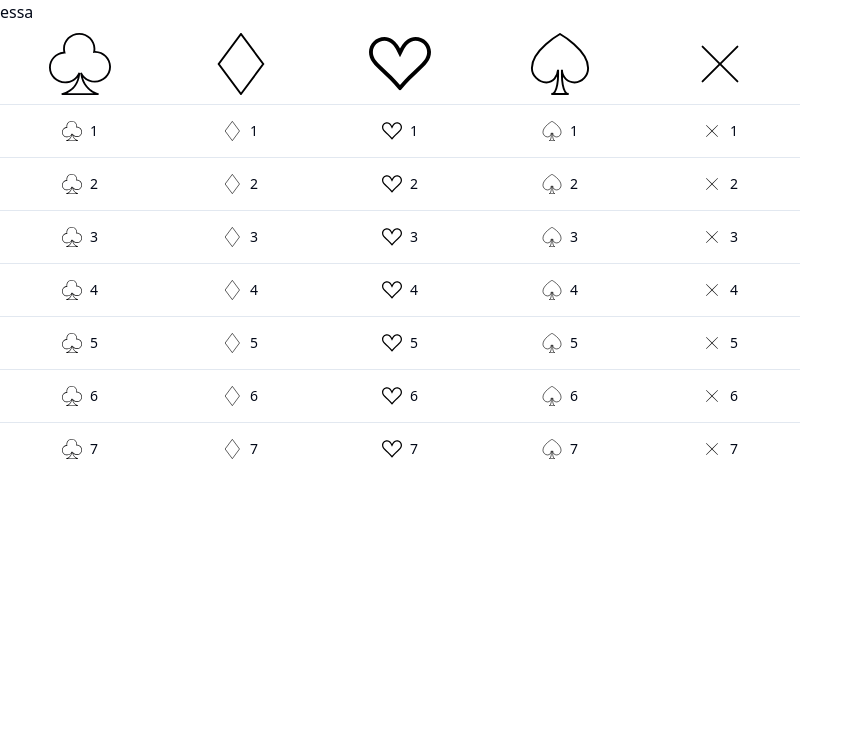
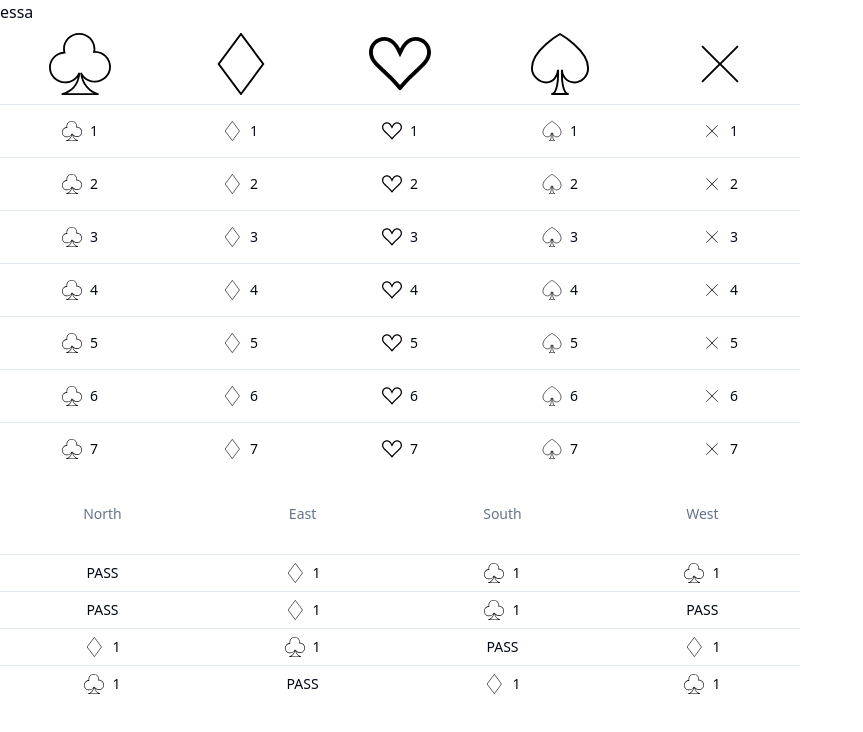
Before and after one commit to poziomk3/bridge-app, a React (Vite) app: page / in a window 1280 px wide. Shown: the top 732 px of the page, without its empty margins (0-863 px from the left). Built offline with nearby package versions, Linux system fonts and the light colour scheme.

Commit message:
chore:player bids table

```diff
--- a/src/bridge-game/Biding.ts
+++ b/src/bridge-game/Biding.ts
@@ -1,7 +1,7 @@
 export enum NoContractBid {
-  Pass,
-  Double,
-  Redouble,
+  PASS = "PASS",
+  DOUBLE = "DOUBLE",
+  REDOUBLE = "REDOUBLE",
 }
 export enum ExtendedSuit {
   CLUBS = "CLUBS",
@@ -16,7 +16,7 @@ export type BidType = ContractBid | NoContractBid;
 export type BidTable = Array<BidType>;
 
 export function getBidValue(bid: ContractBid): number {
-  return Object.values(ExtendedSuit).indexOf(bid.suit) + (bid.value-1) * 5;
+  return Object.values(ExtendedSuit).indexOf(bid.suit) + (bid.value - 1) * 5;
 }
 export function createBidArray(): Array<ContractBid> {
   const bidDeck: Array<ContractBid> = [];
@@ -43,6 +43,15 @@ export function isContractBid(bid: BidType): boolean {
 
   return false;
 }
+export function getContractBid(bid: BidType): ContractBid | null {
+  if (isContractBid(bid)) return bid as ContractBid;
+  return null;
+}
+export function getNoContractBid(bid: BidType): NoContractBid | null {
+  if (isContractBid(bid)) return null;
+  return bid as NoContractBid;
+}
+
 export function getLastContractBid(bidTable: BidTable): ContractBid | null {
   for (let i = bidTable.length - 1; i >= 0; i--)
     if (isContractBid(bidTable[i])) return bidTable[i] as ContractBid;
@@ -52,12 +61,12 @@ export function getLastContractBid(bidTable: BidTable): ContractBid | null {
 
 export function isBiddingComplete(bidTable: BidTable): boolean {
   if (bidTable.length < 4) return false;
-  if (bidTable.length === 4 && bidTable[0] === NoContractBid.Pass) {
-    for (const bid of bidTable) if (bid != NoContractBid.Pass) return false;
+  if (bidTable.length === 4 && bidTable[0] === NoContractBid.PASS) {
+    for (const bid of bidTable) if (bid != NoContractBid.PASS) return false;
     return true;
   }
   for (let i = 1; i < 4; i++) {
-    if (bidTable[bidTable.length - i] != NoContractBid.Pass) return false;
+    if (bidTable[bidTable.length - i] != NoContractBid.PASS) return false;
   }
   return true;
 }
--- /dev/null
+++ b/src/bridge-game/Players.ts
@@ -0,0 +1,6 @@
+export enum Player {
+  North = "North",
+  East = "East",
+  South = "South",
+  West = "West",
+}
--- /dev/null
+++ b/src/components/game/bid.tsx
@@ -0,0 +1,32 @@
+import {
+  BidType,
+  getContractBid,
+  getNoContractBid,
+  isContractBid,
+} from "@/bridge-game/Biding";
+import { FC } from "react";
+
+interface BidProps {
+  bid: BidType;
+}
+
+const Biding: FC<BidProps> = ({ bid }) => {
+  return (
+    <div className="flex h-5 gap-2 justify-center">
+      {isContractBid(bid) ? (
+        <>
+          <img
+            className=""
+            src={`/src/assets/${getContractBid(bid)!.suit}.svg`}
+            alt=""
+          />
+          <div>{getContractBid(bid)!.value}</div>
+        </>
+      ) : (
+        <div>{getNoContractBid(bid)}</div>
+      )}
+    </div>
+  );
+};
+
+export default Biding;
--- a/src/components/game/biding-table.tsx
+++ b/src/components/game/biding-table.tsx
@@ -2,18 +2,14 @@ import { FC } from "react";
 import {
   Table,
   TableBody,
-  TableCaption,
   TableCell,
   TableHead,
   TableHeader,
   TableRow,
 } from "../ui/table";
-import {
-  ExtendedSuit,
-  createBidArray,
-  getBidValue,
-} from "@/bridge-game/Biding";
+import { ExtendedSuit, createBidArray } from "@/bridge-game/Biding";
 import { Button } from "../ui/button";
+import Bid from "./bid";
 
 interface BidingTableProps {}
 
@@ -47,14 +43,7 @@ const BidingTable: FC<BidingTableProps> = () => {
               bid.value == number ? (
                 <TableCell>
                   <Button variant={"ghost"}>
-                    <div className="flex  h-full gap-2">
-                      <img
-                        className=""
-                        src={`/src/assets/${bid.suit}.svg`}
-                        alt=""
-                      />
-                      <div>{bid.value}</div>
-                    </div>
+                    <Bid bid={bid} />
                   </Button>
                 </TableCell>
               ) : null
--- /dev/null
+++ b/src/components/game/player-bids.tsx
@@ -0,0 +1,54 @@
+import {  BidType } from "@/bridge-game/Biding";
+import { Player } from "@/bridge-game/Players";
+import { FC } from "react";
+import {
+  Table,
+  TableBody,
+  TableCell,
+  TableHead,
+  TableHeader,
+  TableRow,
+} from "../ui/table";
+import Bid from "./bid";
+
+interface PlayerBidsProps {
+  bidTable: BidType[];
+}
+const chunkedArrays = (originalArray: BidType[]) => {
+    console.log(originalArray)
+  const chunkedArrays: BidType[][] = [];
+  for (let i = 0; i < originalArray.length; i += 4) {
+    chunkedArrays.push(originalArray.slice(i, i + 4));
+  }
+  return chunkedArrays;
+};
+const PlayerBids: FC<PlayerBidsProps> = ({ bidTable }) => {
+  const bids = chunkedArrays(bidTable);
+  const players = Object.values(Player);
+  return (
+    <Table className="text-center ">
+      {/* <TableCaption>A list of your recent invoices.</TableCaption> */}
+      <TableHeader>
+        <TableRow>
+          {players.map((player) => (
+            <TableHead>{player}</TableHead>
+          ))}
+        </TableRow>
+      </TableHeader>
+      <TableBody>
+        {bids.map((bidRow) => (
+          <TableRow>
+            {bidRow.map((bid) =>
+                <TableCell>
+                    <Bid bid={bid} />
+                </TableCell>
+
+            )}
+          </TableRow>
+        ))}
+      </TableBody>
+    </Table>
+  );
+};
+
+export default PlayerBids;
--- a/src/views/Game.tsx
+++ b/src/views/Game.tsx
@@ -1,10 +1,32 @@
+import { ExtendedSuit, NoContractBid } from "@/bridge-game/Biding";
 import BidingTable from "@/components/game/biding-table";
+import PlayerBids from "@/components/game/player-bids";
 
 const Game = () => {
   return (
     <div className="w-[800px]">
-        essa
+      essa
       <BidingTable />
+      <PlayerBids
+        bidTable={[
+            NoContractBid.PASS,
+          { value: 1, suit: ExtendedSuit.DIAMONDS },
+          { value: 1, suit: ExtendedSuit.CLUBS },
+          { value: 1, suit: ExtendedSuit.CLUBS },
+          NoContractBid.PASS,
+          { value: 1, suit: ExtendedSuit.DIAMONDS },
+          { value: 1, suit: ExtendedSuit.CLUBS },
+          NoContractBid.PASS,
+          { value: 1, suit: ExtendedSuit.DIAMONDS },
+          { value: 1, suit: ExtendedSuit.CLUBS },
+          NoContractBid.PASS,
+          { value: 1, suit: ExtendedSuit.DIAMONDS },
+          { value: 1, suit: ExtendedSuit.CLUBS },
+          NoContractBid.PASS,
+          { value: 1, suit: ExtendedSuit.DIAMONDS },
+          { value: 1, suit: ExtendedSuit.CLUBS },
+        ]}
+      />
     </div>
   );
 };
```
